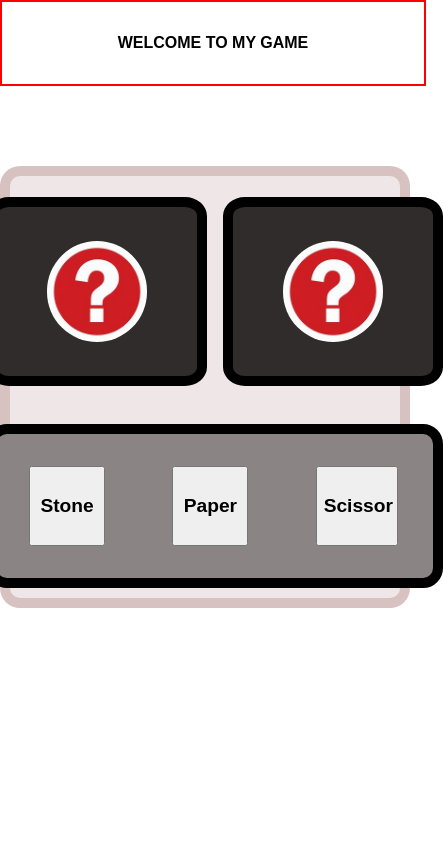
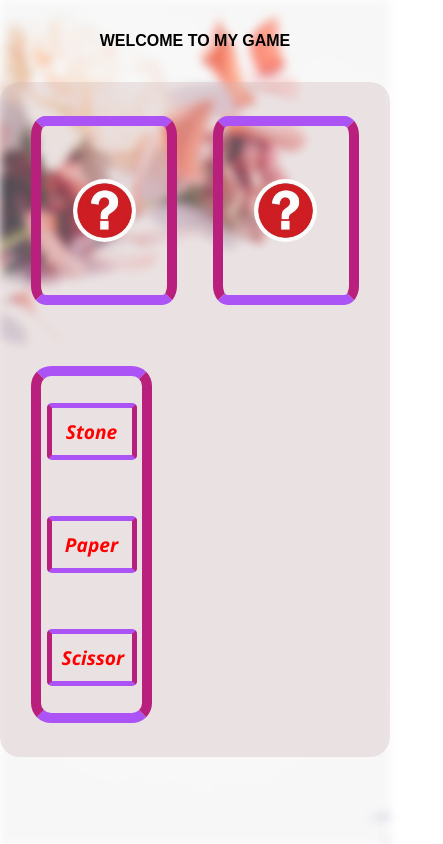
Before and after one commit to Yashveersoni123/sps_game.github.io, a plain HTML site: page index.html in a window 390 px wide. Shown: the whole page, 443 px wide, since content can reach past the window. Drawn offline with Linux system fonts and the light colour scheme.

Commit message:
Update style.css

```diff
--- a/style.css
+++ b/style.css
@@ -17,14 +17,12 @@ body {
 #sec {
   position: relative;
   display: flex;
-  width: 100%;
   justify-content: center;
   align-items: center;
   font-weight: bold;
   font-family: "Ubuntu", sans-serif;
   padding: 1rem;
   color: black;
-  border: 2px solid red;
   text-transform: uppercase;
 }
 #sec h3 {
@@ -37,7 +35,6 @@ body {
   justify-content: center;
   align-items: center;
   margin-top: 5rem;
-  border: 10px solid rgba(187, 142, 142, 0.425);
   width: 100%;
   height: 70%;
   border-radius: 20px;
@@ -61,13 +58,19 @@ body {
   display: flex;
   border-radius: 10%;
   justify-content: center;
-  border: 10px solid black;
-
+  border: 10px;
   align-items: center;
   height: 30vh;
   width: 100%;
-  background-color: rgb(48, 44, 44);
+  border: 1px solid black;
+  background-color: transparent;
+  border: 10px solid black;
+  border-top: 10px solid #ac53f5;
+  border-bottom: 10px solid #ac53f5;
+  border-left: 10px solid rgb(185, 32, 126);
+  border-right: 10px solid rgb(185, 32, 126);
 }
+
 img {
   border-radius: 55%;
   width: 50%;
@@ -82,7 +85,11 @@ img {
   align-items: center;
   width: 100%;
   height: 30vh;
-  background-color: rgb(48, 44, 44);
+  background-color: transparent;
+  border-top: 10px solid #ac53f5;
+  border-bottom: 10px solid #ac53f5;
+  border-left: 10px solid rgb(185, 32, 126);
+  border-right: 10px solid rgb(185, 32, 126);
 }
 
 #third {
@@ -93,26 +100,46 @@ img {
   justify-content: center;
   align-items: center;
   width: 100%;
+  height: 80%;
   border-radius: 20px;
-
-  background-color: rgb(139, 132, 132);
+  text-align: center;
+  background-color: transparent;
+  border-top: 10px solid #ac53f5;
+  border-bottom: 10px solid #ac53f5;
+  border-left: 10px solid rgb(185, 32, 126);
+  border-right: 10px solid rgb(185, 32, 126);
 }
 #third li {
+  display: flex;
   align-items: center;
   justify-content: center;
-
-  width: 50%;
-  height: 20%;
-  padding: 2rem;
+  text-align: center;
+  width: 100px;
+  height: 60px;
+  margin: 5px;
+  padding: 10px;
 }
 button {
+  text-align: center;
   position: relative;
   font-weight: bold;
+  cursor: pointer;
+  font-family: "Segoe UI", Tahoma, Geneva, Verdana, sans-serif;
+  font-style: italic;
+  border-radius: 5px;
+  background-color: whitesmoke;
+  border-top: 5px solid #ac53f5;
+  border-bottom: 5px solid #ac53f5;
+  border-left: 5px solid rgb(185, 32, 126);
+  border-right: 5px solid rgb(185, 32, 126);
+  color: red;
+  background-color: transparent;
   font-size: larger;
-  cursor: pointer;
-  width: 96%;
-  height: 5rem;
+  width: 90%;
+  padding: 10%;
 }
+
+
 @media screen and (max-width: 1136px) {
   body {
     box-sizing: border-box;
@@ -153,7 +180,6 @@ button {
     display: flex;
     justify-content: center;
     align-items: center;
-    background-color: rgb(48, 44, 44);
     width: 100%;
     height: 20vh;
   }
@@ -166,7 +192,6 @@ button {
     width: 100%;
     height: 20vh;
 
-    background-color: rgb(48, 44, 44);
   }
   #third {
     grid-area: header;
@@ -175,7 +200,6 @@ button {
     justify-content: center;
     align-items: center;
     width: 100%;
-    background-color: rgb(139, 132, 132);
   }
   img {
     border-radius: 55%;
@@ -195,7 +219,31 @@ button {
   }
 }
 @media screen and (max-width: 506px) {
-  .container {
-    display: none;
+  .container1 {
+    height: 80%;
+    margin-top: 0;
+  }
+  #first {
+    width: 15vh;
+  }
+  #second {
+    width: 15vh;
+  }
+  #third {
+    list-style: none;
+    display: grid;
+    width: 12vh;
+    height: 40vh;
+    text-align: center;
+  }
+
+  button li {
+    height: 1rem;
+    margin: 0;
+    padding: 0;
+    text-align: center;
   }
 }
+button {
+  text-align: center;
+}
```
